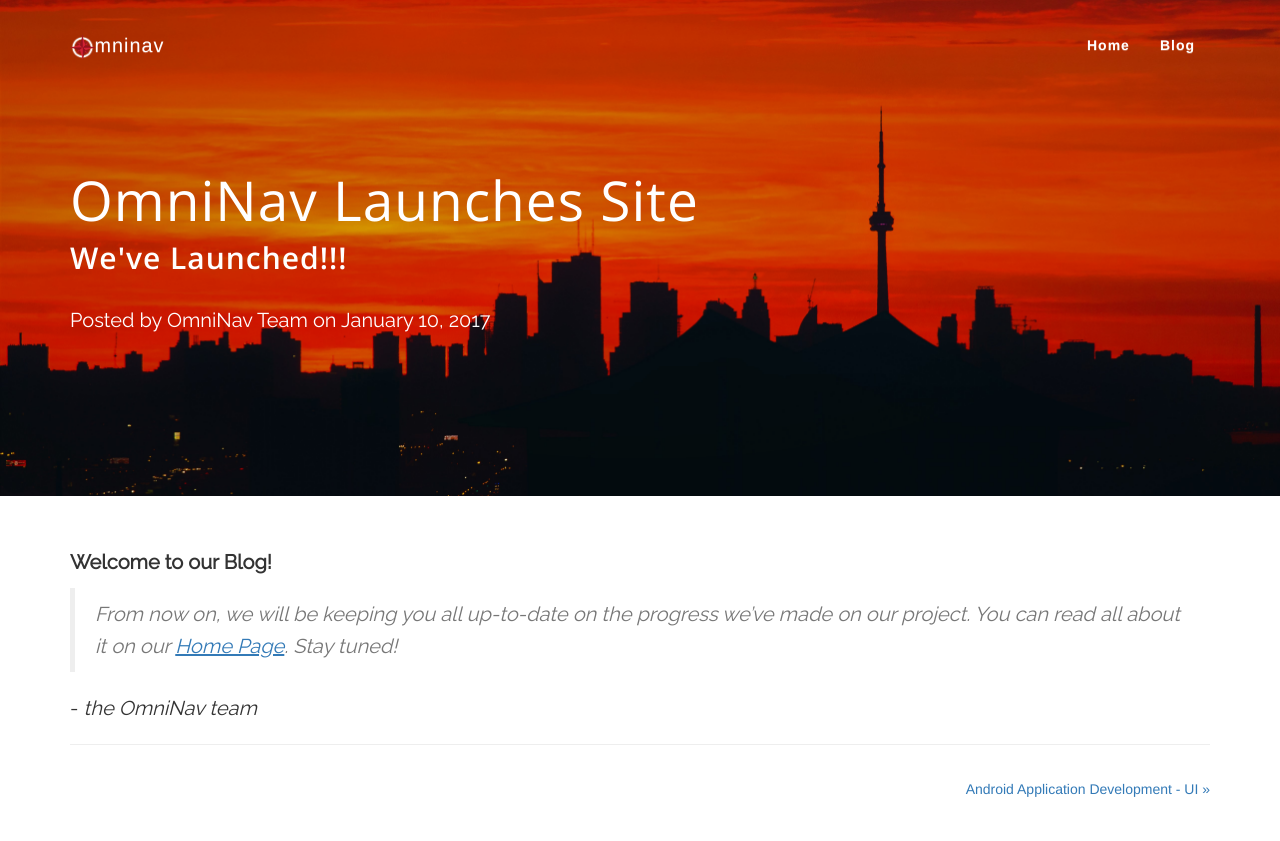
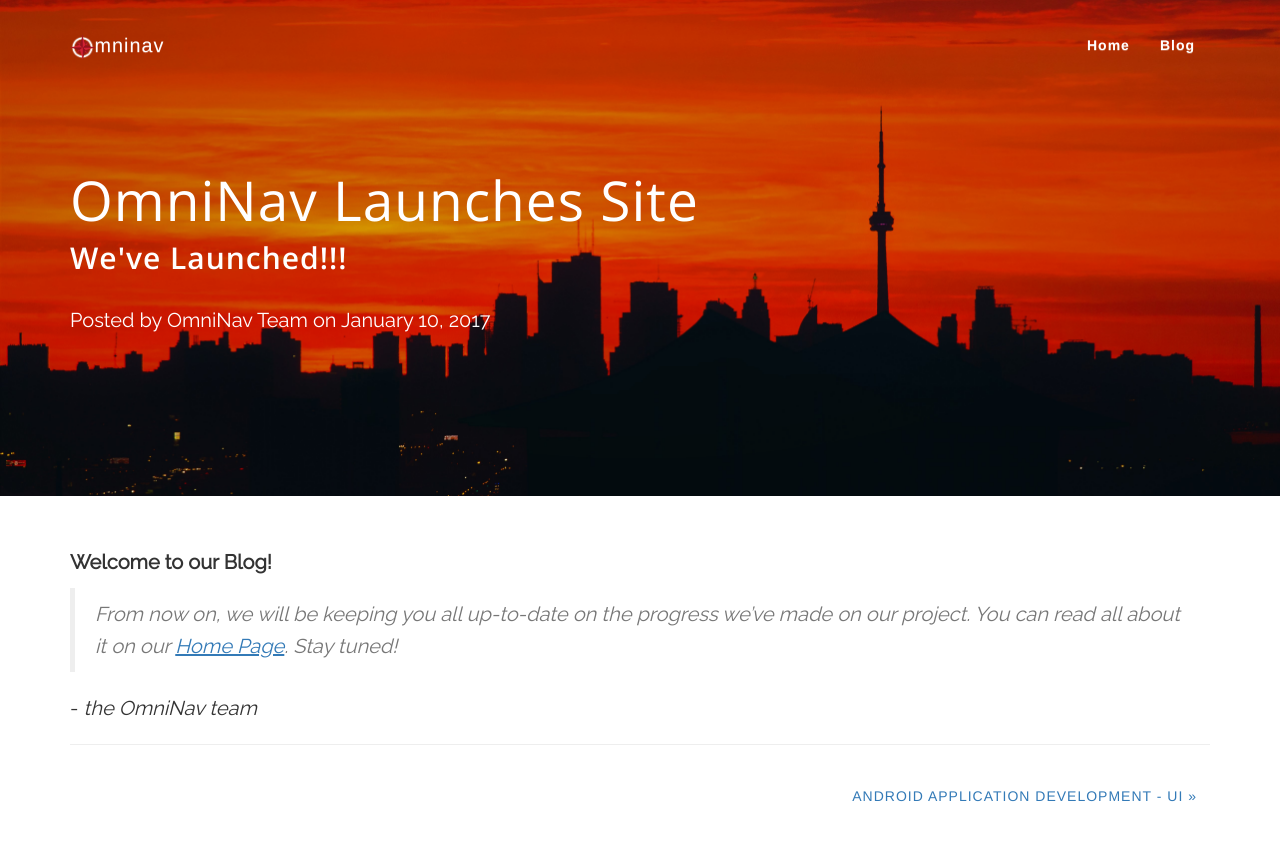
Before and after one commit to hansmaryil/OmniNav, a Jekyll site: the page built from _posts/2017-01-10-omninav-site-launched.md, in a window 1280 px wide. Shown: the top 841 px of the page. Built offline with Jekyll 4.4.1, drawn with Linux system fonts in a browser that asks for light colours; some web fonts are replaced.

Commit message:
added btn default css class

```diff
--- a/_layouts/post.html
+++ b/_layouts/post.html
@@ -10,9 +10,9 @@
 
 <div class="PageNavigation">
   {% if page.previous.url %}
-    <a class="prev" href="{{page.previous.url}}">&laquo; {{page.previous.title}}</a>
+    <a class="btn btn-default prev" href="{{page.previous.url}}">&laquo; {{page.previous.title}}</a>
   {% endif %}
   {% if page.next.url %}
-    <a class="next" href="{{page.next.url}}">{{page.next.title}} &raquo;</a>
+    <a class="btn btn-defalt next" href="{{page.next.url}}">{{page.next.title}} &raquo;</a>
   {% endif %}
 </div>
```
